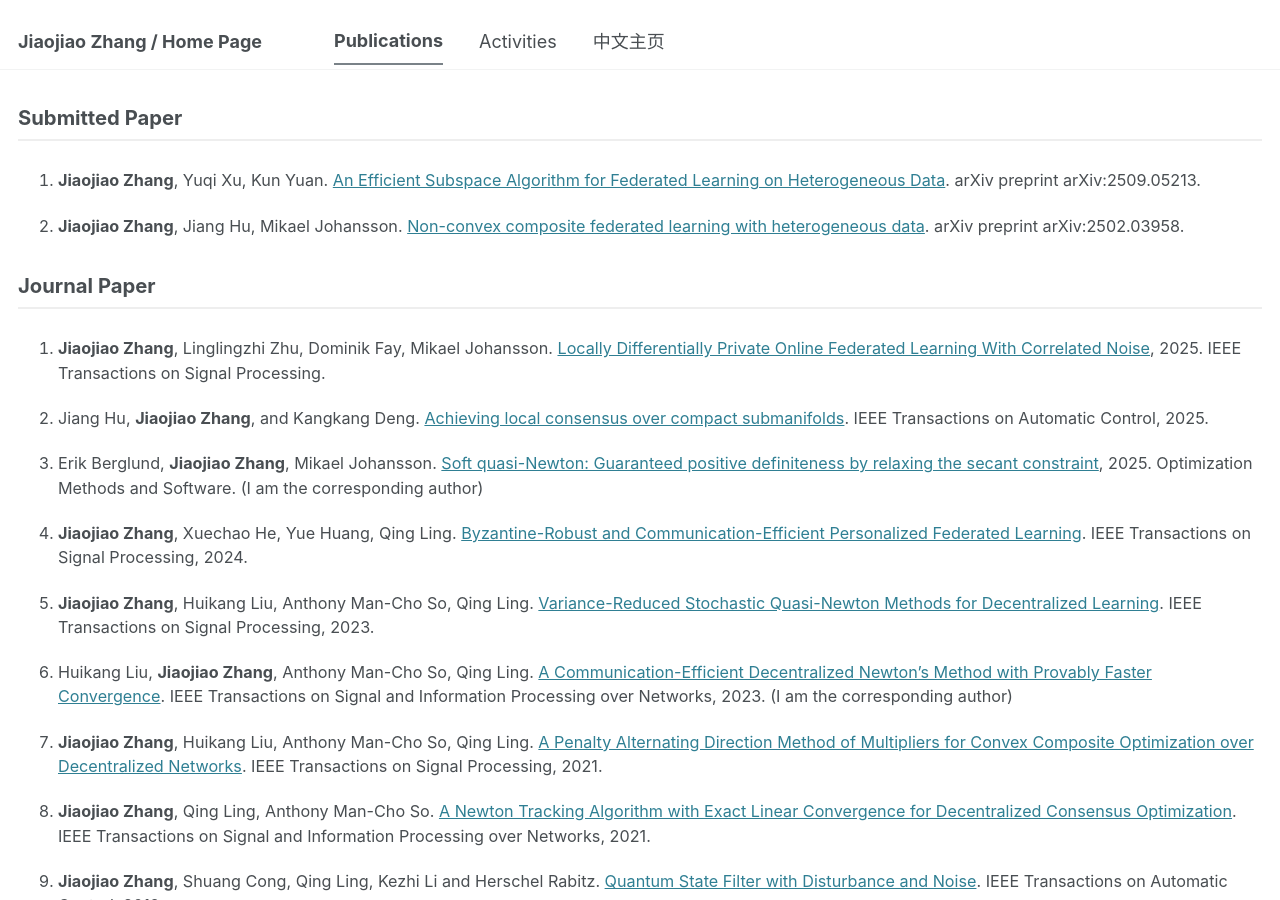
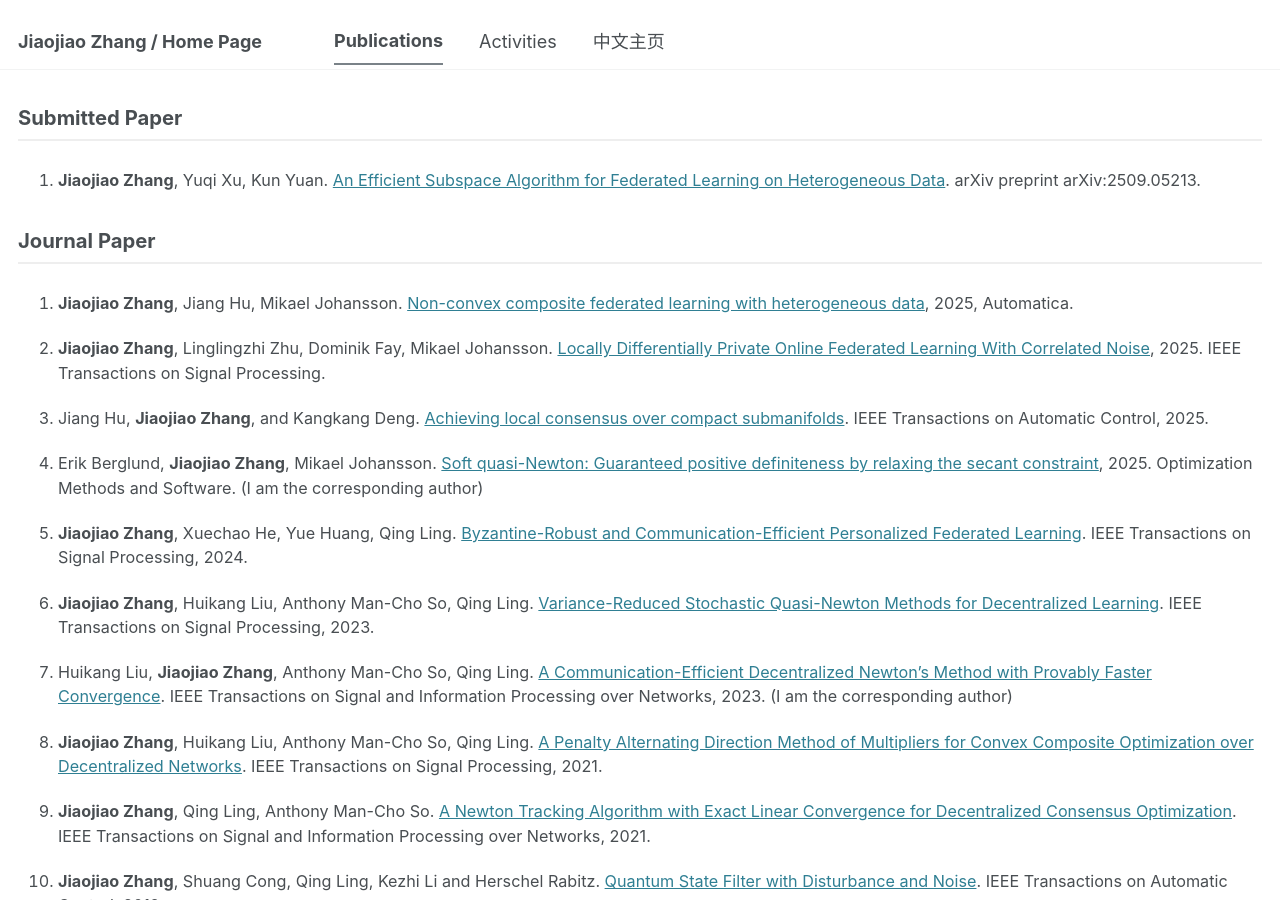
Before and after one commit to JiaojiaoZhang-jjz/JiaojiaoZhang-jjz.github.io, a Jekyll site: the page built from _pages/publications.html, in a window 1280 px wide and 900 px high. Built offline with Jekyll 4.4.1, drawn with Linux system fonts in a browser that asks for light colours.

Commit message:
Update publication-content.md

```diff
--- a/_includes/publication-content.md
+++ b/_includes/publication-content.md
@@ -2,9 +2,8 @@
 
 1. **Jiaojiao Zhang**, Yuqi Xu, Kun Yuan. [An Efficient Subspace Algorithm for Federated Learning on Heterogeneous Data](https://arxiv.org/abs/2509.05213). arXiv preprint arXiv:2509.05213.
 
-2. **Jiaojiao Zhang**, Jiang Hu, Mikael Johansson. [Non-convex composite federated learning with heterogeneous data](https://arxiv.org/abs/2502.03958). arXiv preprint arXiv:2502.03958.
-
 <h2 class="category">Journal Paper</h2>
+2. **Jiaojiao Zhang**, Jiang Hu, Mikael Johansson. [Non-convex composite federated learning with heterogeneous data](https://www.sciencedirect.com/science/article/pii/S0005109825005928), 2025, Automatica.
 
 1. **Jiaojiao Zhang**, Linglingzhi Zhu, Dominik Fay, Mikael Johansson. [Locally Differentially Private Online Federated Learning With Correlated Noise](https://arxiv.org/abs/2411.18752), 2025. IEEE Transactions on Signal Processing.
 
```
